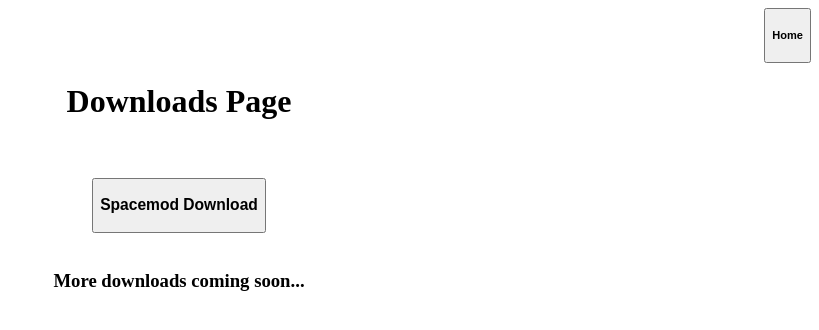
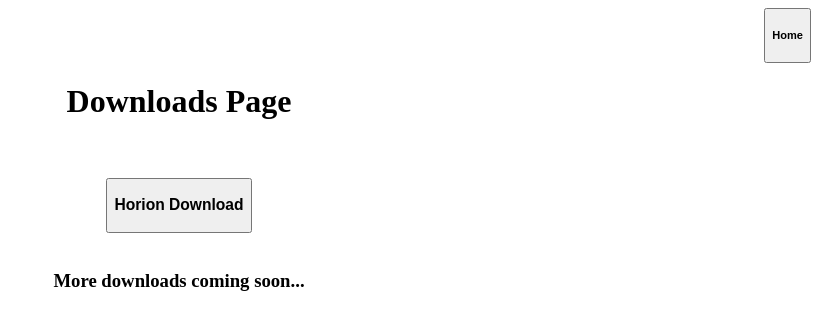
Before and after one commit to cheslin23t/spacehold.github.io, a plain HTML site: page downloads/index.html in a window 1280 px wide. Shown: the whole page, without its empty margins (461-1280 px from the left). Drawn offline with Linux system fonts and the light colour scheme; files whose address does not match are found by name.

Commit message:
Update index.html

```diff
--- a/downloads/index.html
+++ b/downloads/index.html
@@ -24,7 +24,7 @@
         <br>
         <br>
         <button>
-        <h3 onclick="spacemod()">Spacemod Download</h3>
+        <h3 onclick="spacemod()">Horion Download</h3>
     </button>
         <br>
         <br>
```
